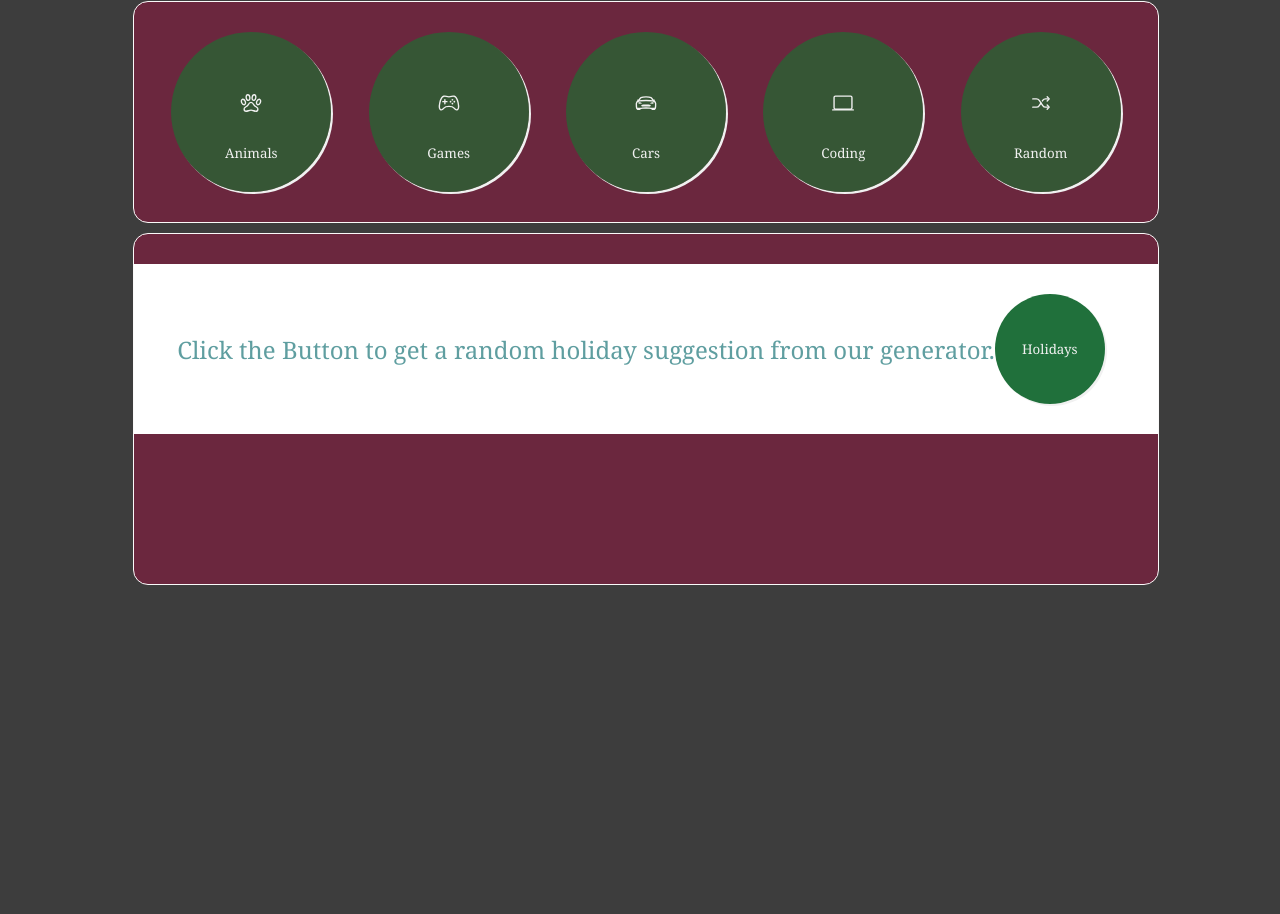
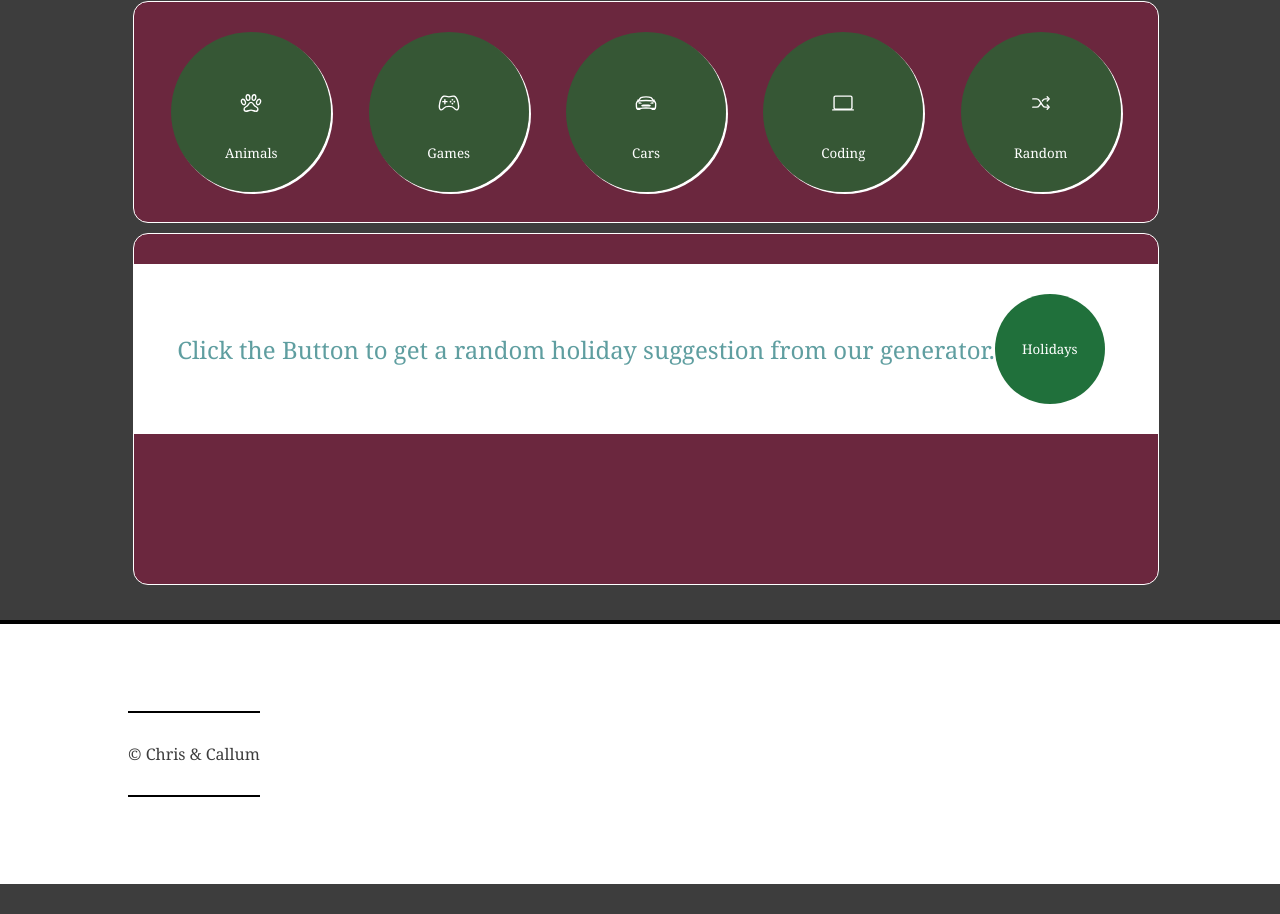
Before and after one commit to Bialzabub89/Mixed-Messages, a plain HTML site: page main/index.html in a window 1280 px wide. Shown: the part 605-1519 px from the top of the page. Before the commit the page ends 1315 px from the top, so only its background shows below. Drawn offline with nearby package versions, Linux system fonts and the light colour scheme.

Commit message:
merged the files we worked on simultaneously

```diff
--- a/main/holidays.js
+++ b/main/holidays.js
@@ -38,7 +38,7 @@ const holidayTrip = {
 function click_event(button, object){
     button.addEventListener("click", function(){
         object.randomiseAll();
-        holidayMessage.textContent = readMessage(object);
+        object.textContent = object.readMessage();
     });
 };
 click_event(holidayMessage, holidayTrip);
--- a/main/index.html
+++ b/main/index.html
@@ -64,12 +64,14 @@
 
 	</main>
 	<footer>
-
+		<div>
+			&copy; Chris & Callum
+		</div>
 	</footer>
-	<!-- Adding Icons From ionicons -->
-	<script type="module" src="https://unpkg.com/ionicons@5.5.2/dist/ionicons/ionicons.esm.js"></script>
-	<script nomodule src="https://unpkg.com/ionicons@5.5.2/dist/ionicons/ionicons.js"></script>
 </body>
+<!-- Adding Icons From ionicons -->
+<script type="module" src="https://unpkg.com/ionicons@5.5.2/dist/ionicons/ionicons.esm.js"></script>
+<script nomodule src="https://unpkg.com/ionicons@5.5.2/dist/ionicons/ionicons.js"></script>
 <script src="functions.js"></script>
 <script src="holidays.js"></script>
 </html>
--- a/main/styles.css
+++ b/main/styles.css
@@ -5,9 +5,18 @@
     padding: 30px 0;
     font-family:Sylfaen, Cambria, Cochin, Georgia, Times, 'Times New Roman', serif;
 }
+:root{
+    --primary: rgb(61, 61, 61);
+    --secondary: white;
+    --burgundy: rgb(107, 39, 62);
+    --black: black;
+    --blue: cadetblue;
+    --green : #00882d7e;
+    --dark-green: #00866c;
+}
 body{
-    background-color: rgb(61, 61, 61);
-    color: white;
+    background-color: var(--primary);
+    color: var(--secondary);
     padding: 0;
 }
 header{
@@ -16,7 +25,7 @@ header{
     font-size: xx-large;
 }
 h1{
-    background-color: whitesmoke;
+    background-color: var(--secondary);
     color: black;
     padding: 10px;
 }
@@ -30,12 +39,12 @@ main{
 }
 section{
     width: 100%;
-    border: solid rgb(250, 249, 249) 1px;
+    border: solid var(--secondary) 1px;
     display: flex;
     justify-content: space-evenly;
     border-radius: 15px;
     margin: 5px;
-    background-color: rgb(107, 39, 62);
+    background-color: var(--burgundy);
 }
 section:first-of-type{
     min-height: 200px;
@@ -53,19 +62,19 @@ section h4{
     align-items: center;
     justify-content: center;
     font-size: 1.5em;
-    color: cadetblue;
-    background-color: white;
+    color: var(--blue);
+    background-color: var(--secondary);
 }
 #selector{
-    background-color: rgb(107, 39, 62);
+    background-color: var(--burgundy);
 }
 
 /* Changes Made to add icons and colour changes on hover, color changed also */
 button{
     width: 160px;
     height: 160px;
-    background-color: #00872d7e;
-    color: rgb(241, 241, 241);
+    background-color: var(--green);
+    color: var(--secondary);
     display: flex;
     flex-flow: column;
     align-items: center;
@@ -86,7 +95,23 @@ button:active{
     transition: all;
 }
 .rounded-button:hover {
-    background: #00866c;
+    background: var(--dark-green);
+}
+footer{
+    display: flex;
+    justify-content: flex-start;
+    align-items: center;
+    background: var(--secondary);
+    min-height: 200px;
+    border-top: solid var(--black) 4px;
+}
+footer div{
+    display: flex;
+    flex-flow: column;
+    color: var(--primary);
+    margin: 0 10%;
+    border-top: black solid 2px;
+    border-bottom: black solid 2px;
 }
 #holiday-info{
     max-height: auto;
```
